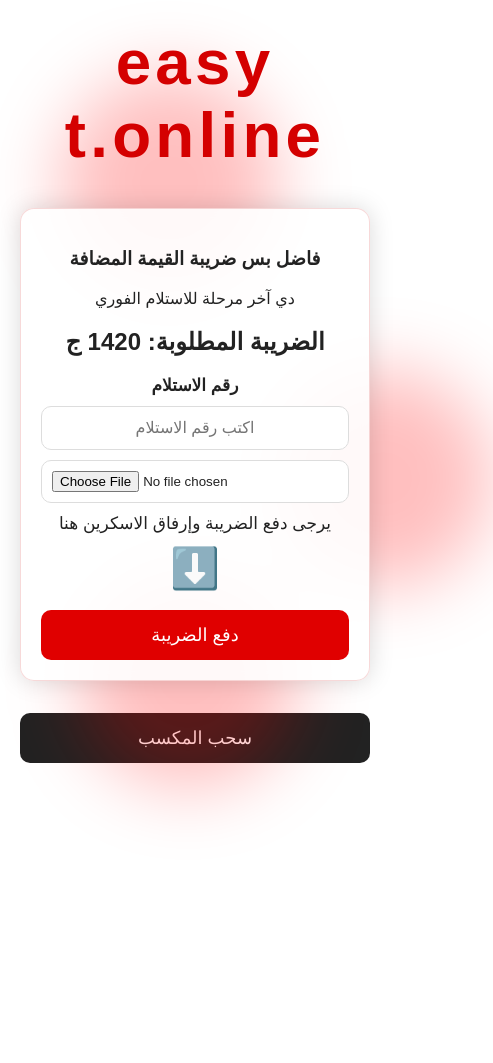
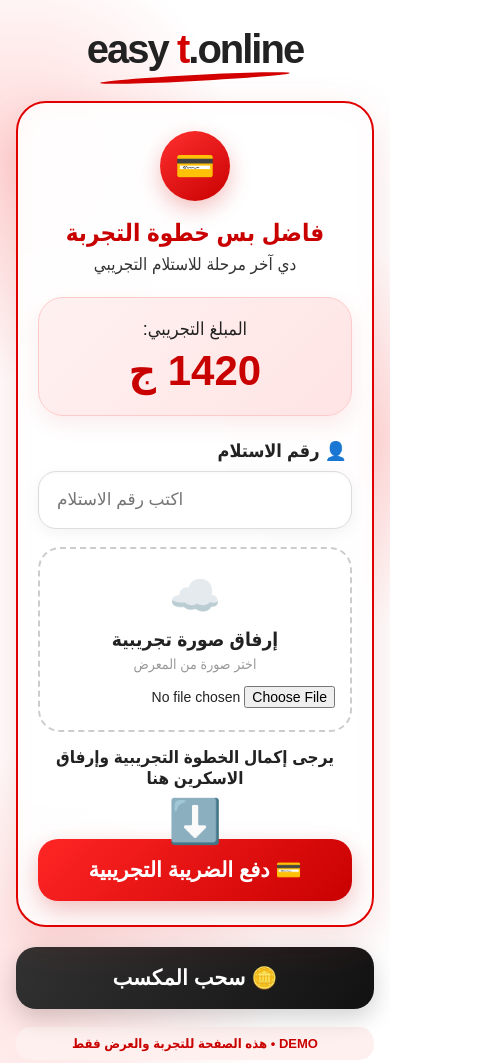
Before and after one commit to easytonline/Easyt-, a plain HTML site: page index.html in a window 390 px wide. Shown: the top 1063 px of the page, 493 px wide, since content can reach past the window. Before the commit the page ends 844 px from the top, so only its background shows below. Drawn offline with Linux system fonts and the light colour scheme.

Commit message:
Refactor index.html for better layout and styles
Updated HTML structure and styles, improved accessibility and responsiveness.

```diff
--- a/index.html
+++ b/index.html
@@ -1,149 +1,243 @@
 <!DOCTYPE html>
-<html lang="ar">
+<html lang="ar" dir="rtl">
+
 <head>
 <meta charset="UTF-8">
-<meta name="viewport" content="width=device-width, initial-scale=1">
+<meta name="viewport" content="width=device-width, initial-scale=1.0">
+
 <title>easy t.online</title>
 
 <style>
 
+*{
+    box-sizing:border-box;
+}
+
 body{
     margin:0;
-    font-family:Arial,sans-serif;
-    background:#ffffff;
+    font-family:Arial,Tahoma,sans-serif;
+    background:
+        radial-gradient(circle at 5% 15%,rgba(255,50,50,.20),transparent 22%),
+        radial-gradient(circle at 95% 40%,rgba(255,50,50,.16),transparent 25%),
+        radial-gradient(circle at 10% 90%,rgba(255,50,50,.15),transparent 23%),
+        #fff;
     color:#222;
+    min-height:100vh;
+}
+
+.page{
+    width:100%;
+    max-width:520px;
+    margin:auto;
+    padding:22px 16px 35px;
+}
+
+/* LOGO */
+
+.logo{
     text-align:center;
-    padding:20px;
+    margin:5px 0 20px;
+}
+
+.logo h1{
+    margin:0;
+    font-size:48px;
+    font-weight:900;
+    letter-spacing:-2px;
+    color:#222;
+}
+
+.logo h1 span{
+    color:#d40000;
+}
+
+.logo-line{
+    width:190px;
+    height:6px;
+    background:#d40000;
+    border-radius:50%;
+    margin:3px auto 0;
+    transform:rotate(-3deg);
+}
+
+/* MAIN CARD */
+
+.card{
     position:relative;
     overflow:hidden;
+    background:rgba(255,255,255,.94);
+    border:2px solid #e00000;
+    border-radius:30px;
+    padding:28px 20px 24px;
+    box-shadow:
+        0 15px 45px rgba(190,0,0,.13),
+        inset 0 0 30px rgba(255,0,0,.025);
 }
 
-/* كرات حمراء ضبابية */
+/* TOP ICON */
 
-.circle{
-    position:absolute;
-    width:220px;
-    height:220px;
-    background:rgba(255,0,0,0.25);
+.icon{
+    width:70px;
+    height:70px;
+    margin:0 auto 18px;
     border-radius:50%;
-    filter:blur(35px);
-    animation:float 6s infinite ease-in-out;
+    background:linear-gradient(145deg,#ff3030,#c90000);
+    color:#fff;
+    display:flex;
+    align-items:center;
+    justify-content:center;
+    font-size:32px;
+    box-shadow:0 8px 22px rgba(210,0,0,.25);
 }
 
-.c1{
-    top:10%;
-    left:15%;
+/* TITLE */
+
+.title{
+    text-align:center;
+    color:#c90000;
+    font-size:28px;
+    font-weight:900;
+    margin-bottom:7px;
 }
 
-.c2{
-    top:50%;
-    left:70%;
-    animation-delay:1.5s;
+.subtitle{
+    text-align:center;
+    font-size:17px;
+    color:#333;
+    margin-bottom:22px;
 }
 
-.c3{
-    top:75%;
-    left:20%;
-    animation-delay:3s;
+/* AMOUNT */
+
+.amount-box{
+    background:linear-gradient(
+        135deg,
+        #fff1f1,
+        #ffe4e4
+    );
+    border:1px solid #ffcaca;
+    border-radius:25px;
+    padding:20px 12px;
+    text-align:center;
+    margin-bottom:24px;
+    box-shadow:0 8px 22px rgba(200,0,0,.08);
 }
 
-@keyframes float{
-    0%{
-        transform:translateY(0);
-    }
-    50%{
-        transform:translateY(-25px);
-    }
-    100%{
-        transform:translateY(0);
-    }
+.amount-title{
+    font-size:18px;
+    margin-bottom:6px;
 }
 
-/* كلمة easy t.online كبيرة ومتحركة */
-
-h1{
-    font-size:60px;
+.amount{
+    font-size:48px;
     font-weight:900;
-    margin-top:10px;
-    letter-spacing:4px;
-    color:#d40000;
-    animation:move 3s infinite ease-in-out;
+    color:#c90000;
 }
 
-@keyframes move{
-    0%{
-        transform:scale(1);
-    }
-    50%{
-        transform:scale(1.08);
-    }
-    100%{
-        transform:scale(1);
-    }
+/* LABEL */
+
+.field-label{
+    display:block;
+    text-align:right;
+    font-size:18px;
+    font-weight:800;
+    margin:0 5px 9px;
 }
 
-.box{
-    background:rgba(255,255,255,0.90);
-    padding:20px;
-    border-radius:14px;
-    max-width:420px;
-    margin:20px auto;
-    box-shadow:0 0 25px rgba(0,0,0,0.15);
-    border:1px solid rgba(200,0,0,0.15);
-    backdrop-filter:blur(4px);
+/* INPUT */
+
+.receive-number{
+    width:100%;
+    height:58px;
+    border:1px solid #ddd;
+    border-radius:18px;
+    background:#fff;
+    padding:0 18px;
+    font-size:17px;
+    outline:none;
+    box-shadow:
+        0 4px 15px rgba(0,0,0,.05),
+        inset 0 1px 3px rgba(0,0,0,.03);
+    margin-bottom:18px;
 }
 
-button{
-    width:100%;
-    padding:14px;
-    border:none;
-    border-radius:10px;
-    margin-top:12px;
-    font-size:18px;
-    cursor:pointer;
+.receive-number:focus{
+    border-color:#e00000;
+    box-shadow:0 0 0 3px rgba(224,0,0,.08);
 }
 
-.btn-pay{
-    background:#e00000;
-    color:white;
+/* UPLOAD */
+
+.upload-box{
+    border:2px dashed #ccc;
+    border-radius:22px;
+    padding:22px 15px;
+    text-align:center;
+    background:#fff;
+    margin-bottom:14px;
+    transition:.2s;
 }
 
-.btn-withdraw{
-    background:#222;
-    color:white;
+.upload-box:hover{
+    border-color:#e00000;
 }
 
-input[type=file]{
-    width:100%;
-    margin-top:10px;
-    padding:10px;
-    background:white;
-    border-radius:10px;
-    box-sizing:border-box;
-    border:1px solid #ddd;
+.upload-icon{
+    font-size:42px;
+    color:#d00000;
+    margin-bottom:8px;
 }
 
-input[type=text]{
-    width:100%;
-    margin-top:10px;
-    padding:12px;
-    background:white;
-    border-radius:10px;
-    box-sizing:border-box;
-    border:1px solid #ddd;
-    font-size:16px;
-    text-align:center;
+.upload-title{
+    font-size:19px;
+    font-weight:bold;
 }
 
-img{
-    max-width:100%;
-    margin-top:10px;
-    border-radius:8px;
+.upload-sub{
+    color:#999;
+    font-size:14px;
+    margin-top:5px;
+}
+
+.file-input{
+    width:100%;
+    margin-top:14px;
+    font-size:14px;
+}
+
+/* PREVIEW */
+
+.preview-box{
+    display:none;
+    background:#fafafa;
+    border:1px solid #eee;
+    border-radius:20px;
+    padding:10px;
+    margin-bottom:16px;
+}
+
+.preview-box img{
+    display:block;
+    width:100%;
+    max-height:250px;
+    object-fit:contain;
+    border-radius:14px;
+}
+
+/* NOTE */
+
+.note{
+    text-align:center;
+    font-size:17px;
+    font-weight:bold;
+    margin:15px 0 5px;
 }
 
 .arrow{
-    font-size:40px;
-    margin-top:5px;
+    text-align:center;
+    color:#d00000;
+    font-size:43px;
+    line-height:45px;
     animation:bounce 1.2s infinite;
 }
 
@@ -151,84 +245,198 @@
     0%,100%{
         transform:translateY(0);
     }
+
     50%{
-        transform:translateY(-10px);
+        transform:translateY(8px);
     }
 }
 
+/* RED BUTTON */
+
+.pay-btn{
+    width:100%;
+    height:62px;
+    border:0;
+    border-radius:20px;
+    background:linear-gradient(
+        135deg,
+        #ff2525,
+        #c90000
+    );
+    color:#fff;
+    font-size:21px;
+    font-weight:900;
+    cursor:pointer;
+    box-shadow:
+        0 9px 24px rgba(200,0,0,.25);
+    transition:.2s;
+}
+
+.pay-btn:active{
+    transform:scale(.98);
+}
+
+/* BLACK BUTTON */
+
+.withdraw-btn{
+    width:100%;
+    height:62px;
+    margin-top:20px;
+    border:0;
+    border-radius:20px;
+    background:linear-gradient(
+        135deg,
+        #333,
+        #111
+    );
+    color:#fff;
+    font-size:21px;
+    font-weight:900;
+    cursor:pointer;
+    box-shadow:0 9px 24px rgba(0,0,0,.18);
+}
+
+/* DEMO */
+
+.demo{
+    text-align:center;
+    color:#c90000;
+    background:#fff0f0;
+    border-radius:15px;
+    padding:9px;
+    margin-top:18px;
+    font-size:13px;
+    font-weight:bold;
+}
+
+/* MOBILE */
+
+@media(max-width:400px){
+
+    .logo h1{
+        font-size:40px;
+    }
+
+    .title{
+        font-size:24px;
+    }
+
+    .amount{
+        font-size:42px;
+    }
+
+}
+
 </style>
-
 </head>
 
 <body>
 
-<!-- كرات ضبابية -->
+<div class="page">
 
-<div class="circle c1"></div>
-<div class="circle c2"></div>
-<div class="circle c3"></div>
+    <!-- LOGO -->
+
+    <div class="logo">
+
+        <h1>
+            easy <span>t</span>.online
+        </h1>
+
+        <div class="logo-line"></div>
+
+    </div>
 
 
-<h1>easy t.online</h1>
+    <!-- MAIN CARD -->
+
+    <div class="card">
+
+        <div class="icon">
+            💳
+        </div>
 
 
-<div class="box">
-
-<h3>
-فاضل بس ضريبة القيمة المضافة
-</h3>
-
-<p>
-دي آخر مرحلة للاستلام الفوري
-</p>
-
-<h2>
-الضريبة المطلوبة:
-<strong>1420 ج</strong>
-</h2>
+        <div class="title">
+            فاضل بس خطوة التجربة
+        </div>
 
 
-<!-- رقم الاستلام -->
+        <div class="subtitle">
+            دي آخر مرحلة للاستلام التجريبي
+        </div>
 
-<label
-style="
-display:block;
-margin-top:15px;
-font-size:17px;
-font-weight:bold;
-">
 
-رقم الاستلام
+        <!-- AMOUNT -->
 
+        <div class="amount-box">
+
+            <div class="amount-title">
+                المبلغ التجريبي:
+            </div>
+
+            <div class="amount">
+                1420 ج
+            </div>
+
+        </div>
+
+
+        <!-- RECEIVE NUMBER -->
+
+        <label class="field-label">
+            👤 رقم الاستلام
         </label>
 
         <input
-type="text"
             id="receiveNumber"
+            class="receive-number"
+            type="tel"
+            inputmode="numeric"
             placeholder="اكتب رقم الاستلام"
         >
 
 
+        <!-- UPLOAD -->
+
+        <div class="upload-box">
+
+            <div class="upload-icon">
+                ☁️
+            </div>
+
+            <div class="upload-title">
+                إرفاق صورة تجريبية
+            </div>
+
+            <div class="upload-sub">
+                اختر صورة من المعرض
+            </div>
+
             <input
+                id="fileInput"
+                class="file-input"
                 type="file"
-id="fileInput"
+                accept="image/*"
             >
 
-<img
-id="preview"
-style="display:none"
+        </div>
+
+
+        <!-- PREVIEW -->
+
+        <div
+            id="previewBox"
+            class="preview-box"
         >
 
+            <img id="preview">
 
-<p
-style="
-margin-top:10px;
-font-size:17px;
-">
+        </div>
 
-يرجى دفع الضريبة وإرفاق الاسكرين هنا
 
-</p>
+        <div class="note">
+            يرجى إكمال الخطوة التجريبية وإرفاق الاسكرين هنا
+        </div>
 
 
         <div class="arrow">
@@ -236,37 +444,46 @@
         </div>
 
 
+        <!-- BUTTON -->
+
         <button
-class="btn-pay"
-onclick="demoPay()"
+            class="pay-btn"
+            onclick="demoPayment()"
         >
-
-دفع الضريبة
-
+            💳 دفع الضريبة التجريبية
         </button>
 
     </div>
 
 
+    <!-- WITHDRAW -->
+
     <button
-class="btn-withdraw"
+        class="withdraw-btn"
         onclick="demoWithdraw()"
     >
+        🪙 سحب المكسب
+    </button>
 
-سحب المكسب
 
-</button>
+    <div class="demo">
+        DEMO • هذه الصفحة للتجربة والعرض فقط
+    </div>
+
+</div>
 
 
 <script>
 
-// عرض الصورة المرفوعة
-
 const fileInput =
 document.getElementById("fileInput");
 
+const previewBox =
+document.getElementById("previewBox");
+
 const preview =
 document.getElementById("preview");
+
 
 fileInput.addEventListener(
     "change",
@@ -274,7 +491,9 @@
 
         const file = this.files[0];
 
-    if(file){
+        if(!file){
+            return;
+        }
 
         const reader =
         new FileReader();
@@ -285,34 +504,44 @@
             preview.src =
             e.target.result;
 
-            preview.style.display =
+            previewBox.style.display =
             "block";
 
         };
 
         reader.readAsDataURL(file);
+
+    }
+);
+
+
+function demoPayment(){
+
+    const number =
+    document.getElementById(
+        "receiveNumber"
+    ).value.trim();
+
+    if(number === ""){
+
+        alert(
+            "يرجى كتابة رقم الاستلام أولاً."
+        );
+
+        return;
     }
 
-});
-
-
-// زر دفع تجريبي
-
-function demoPay(){
-
     alert(
-        "   يرجي سداد الضريبه اولا ليتم تحويل الارباح لحضرتك."
+        "يرجى إكمال الخطوة التجريبية أولاً للمتابعة."
     );
 
 }
 
 
-// زر سحب تجريبي
-
 function demoWithdraw(){
 
     alert(
-        "  يرجي سداد الضريبه اولا ليتم تحويل الارباح"
+        "هذه واجهة Demo ولا توجد عملية سحب أو تحويل أموال حقيقية."
     );
 
 }
```
Lines whose indentation alone changed are shown as unchanged.
